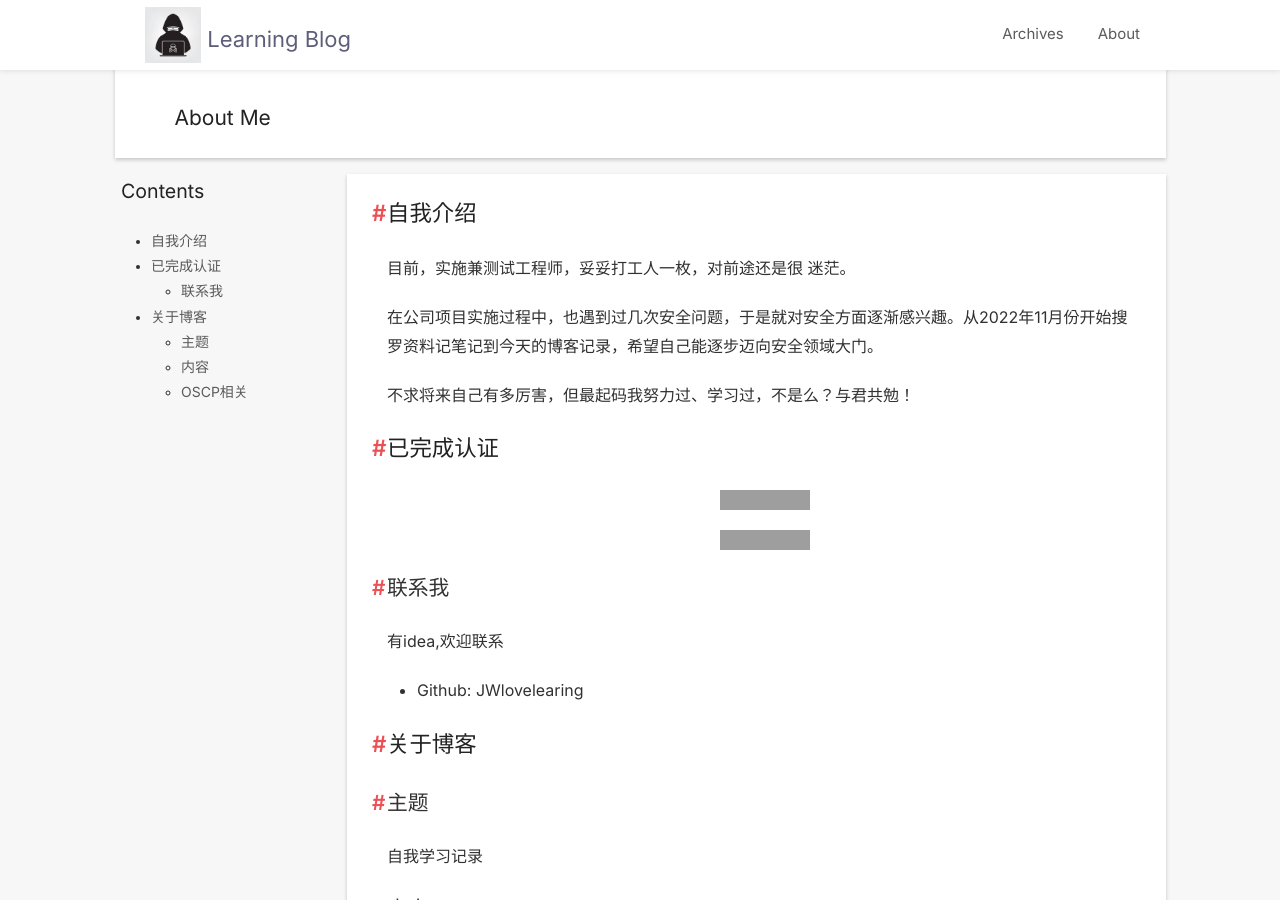
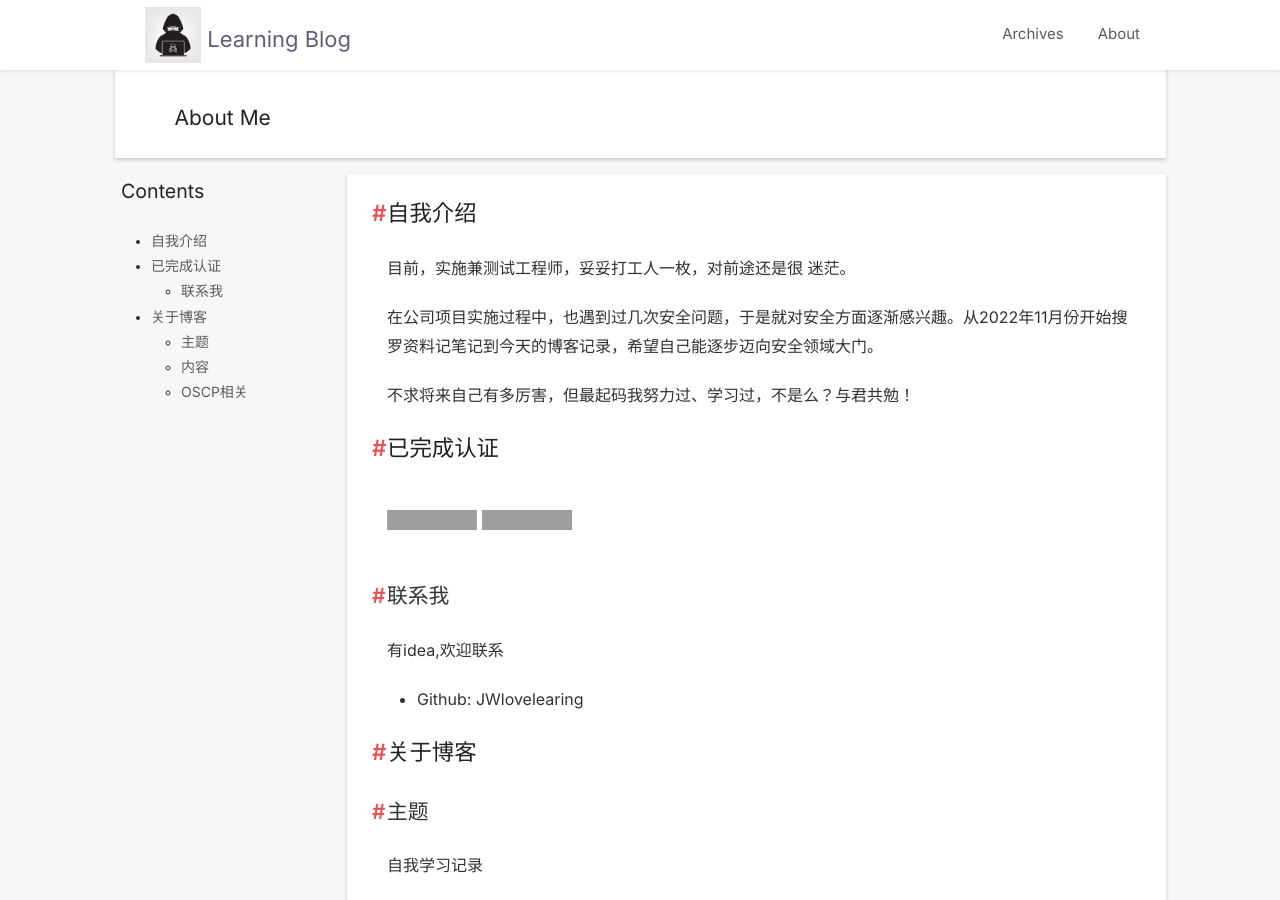
Before and after one commit to JWlovelearning/JWlovelearning.github.io, a Jekyll site: the page built from about.md, in a window 1280 px wide and 900 px high. Built offline with Jekyll 4.4.1, drawn with Linux system fonts in a browser that asks for light colours; nearby versions of some CDN libraries; comment, search, counter and statistics services are not loaded; grey boxes are pictures that could not be loaded.

Commit message:
Update about.md

```diff
--- a/about.md
+++ b/about.md
@@ -17,7 +17,12 @@ title: About Me
 
 # 已完成认证
 
-![badge1](https://api.accredible.com/v1/frontend/credential_website_embed_image/badge/145926203) ![badge2](https://api.accredible.com/v1/frontend/credential_website_embed_image/badge/134662475)
+<span style="display:inline-block;">
+  <img src="https://api.accredible.com/v1/frontend/credential_website_embed_image/badge/145926203" alt="Badge1"/>
+</span>
+<span style="display:inline-block;">
+  <img src="https://api.accredible.com/v1/frontend/credential_website_embed_image/badge/134662475" alt="Badge2"/>
+</span>
 
 ## 联系我
 
```
